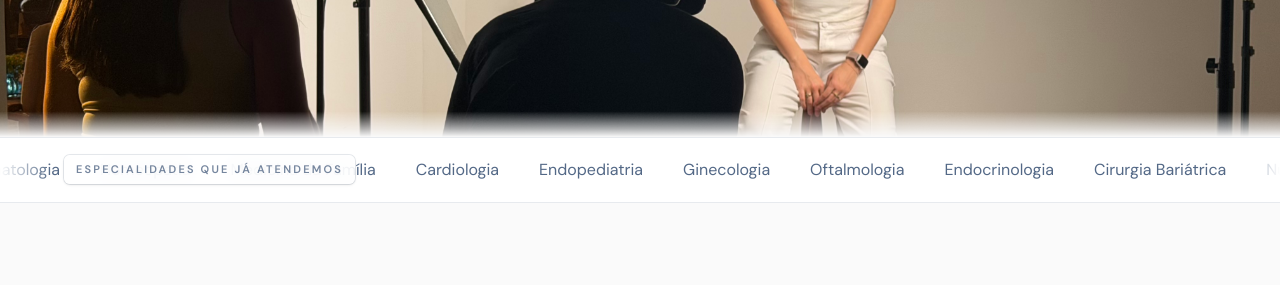
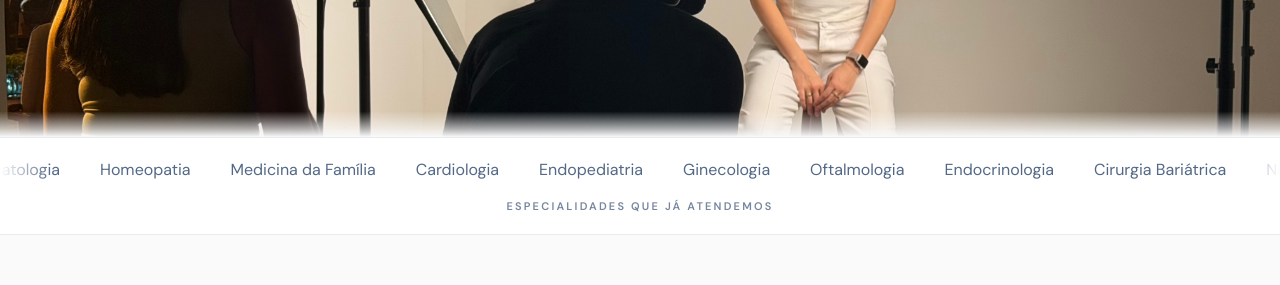
Before and after one commit to edu4rdov-e21/e21med, a Next.js app: page / in a window 1280 px wide. Shown: the part 1840-2125 px from the top of the page. Built offline with nearby package versions, Linux system fonts and the light colour scheme.

Commit message:
tweak: label de Specialties abaixo da barra, centralizado
Era overlay flutuando sobre a track no canto esquerdo. Agora é uma
linha separada centralizada logo abaixo, sem sobrepor as
especialidades passando.

Co-Authored-By: Claude Opus 4.7 (1M context) <noreply@anthropic.com>

```diff
--- a/src/components/Specialties.tsx
+++ b/src/components/Specialties.tsx
@@ -6,7 +6,7 @@ export default function Specialties() {
   const items = [...SPECIALTIES.items, ...SPECIALTIES.items];
 
   return (
-    <section className="relative bg-white border-y border-navy/10 py-4 sm:py-5 overflow-hidden">
+    <section className="bg-white border-y border-navy/10 py-4 sm:py-5 overflow-hidden">
       <div
         className="relative overflow-hidden"
         style={{
@@ -28,8 +28,8 @@ export default function Specialties() {
         </ul>
       </div>
 
-      <div className="pointer-events-none absolute inset-y-0 left-0 flex items-center pl-6 sm:pl-10 lg:pl-16">
-        <span className="bg-white/85 backdrop-blur-md text-[9px] sm:text-[11px] font-semibold tracking-[0.2em] text-navy/60 uppercase whitespace-nowrap px-3 py-1.5 rounded-md ring-1 ring-navy/10 shadow-sm">
+      <div className="flex justify-center mt-3 sm:mt-4">
+        <span className="text-[9px] sm:text-[11px] font-semibold tracking-[0.2em] text-navy/60 uppercase whitespace-nowrap">
           {SPECIALTIES.label}
         </span>
       </div>
```
